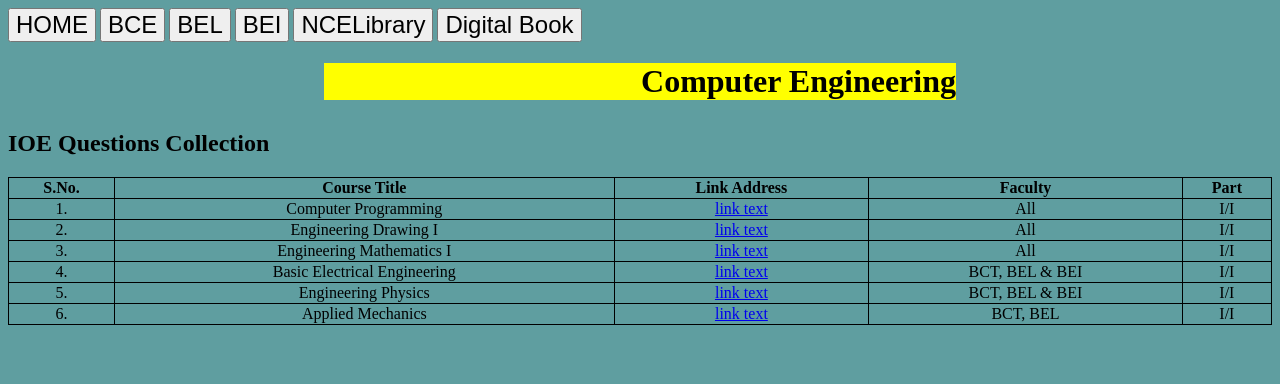
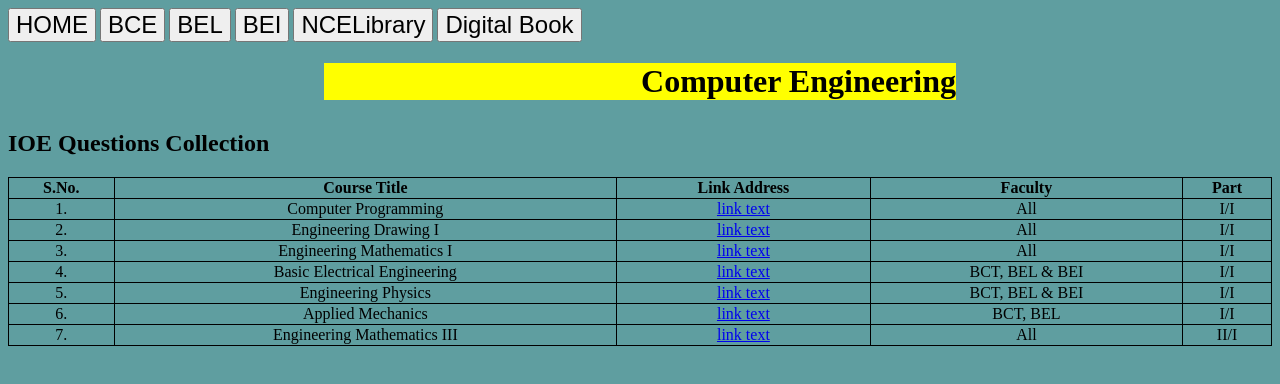
Before and after one commit to ratbha/ncelibrary, a plain HTML site: page bct.html in a window 1280 px wide. Drawn offline with Linux system fonts and the light colour scheme.

Commit message:
Update bct.html

```diff
--- a/bct.html
+++ b/bct.html
@@ -85,6 +85,7 @@ table, th, td {
  </td>
     <td>BCT, BEL & BEI</td>
 	  <td>I/I</td>
+
 		<tr>
 	  <td>6.</td>
     <td>Applied Mechanics</td>
@@ -93,6 +94,15 @@ table, th, td {
  </td>
     <td>BCT, BEL </td>
 	  <td>I/I</td>
+
+		<tr>
+	  <td>7.</td>
+    <td>Engineering Mathematics III</td>
+    <td>
+<a href=https://drive.google.com/file/d/1OxTOM7N9wA4x5BpwOvZ9VztgE_9iaQTY/view?usp=sharing>link text</a>
+ </td>
+    <td>All</td>
+	  <td>II/I</td>
   </tr>
 </table
 </body>
```
